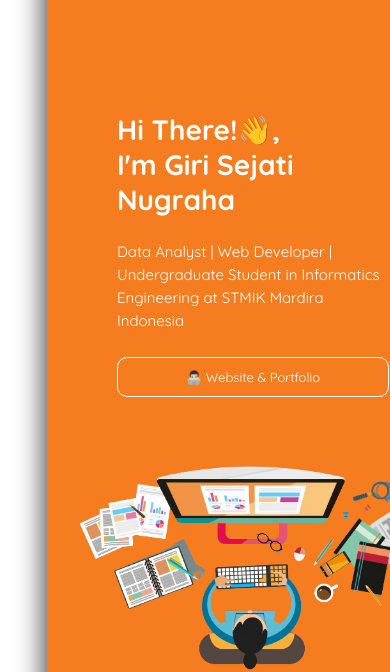
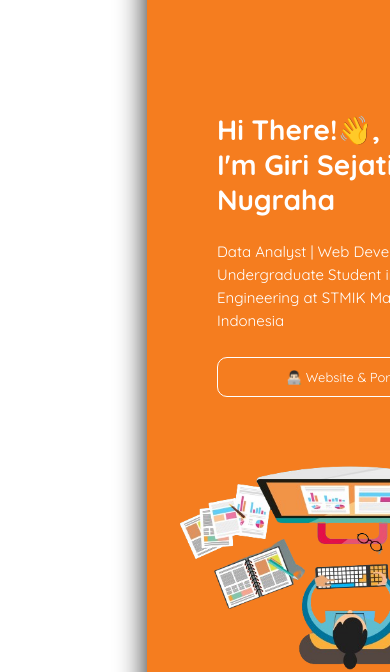
Before and after one commit to girisejatinugraha/Card, a plain HTML site: page index.html in a window 390 px wide. Shown: the part 180-852 px from the top of the page. Drawn offline with Linux system fonts and the light colour scheme.

Commit message:
Update style.css

```diff
--- a/style/style.css
+++ b/style/style.css
@@ -148,7 +148,7 @@ button:hover{
         align-items: center;
     }
     .glass-container {
-        margin-left: 100px;
+        margin-left: 300px;
         margin-right: auto;
         max-width: 80%;
     }
```
